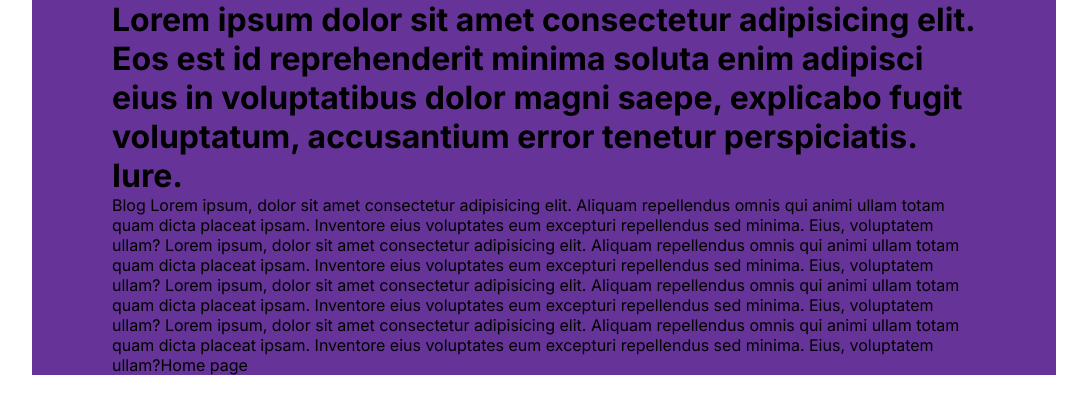
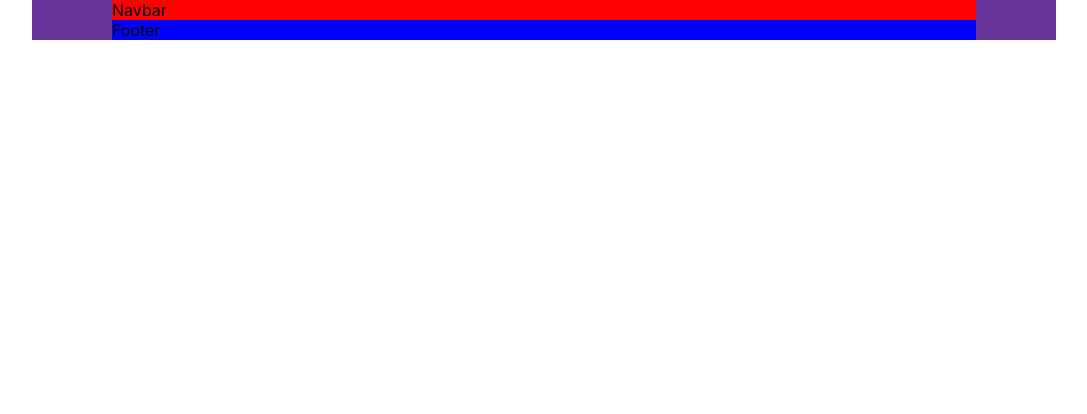
Before and after one commit to dinbandhu12/fullstack-blog-app, a Next.js app: page / in a window 1280 px wide. Shown: the top 414 px of the page, without its empty margins (96-1183 px from the left). Built offline with nearby package versions, Linux system fonts and the light colour scheme.

Commit message:
small change

```diff
--- a/src/app/page.jsx
+++ b/src/app/page.jsx
@@ -1,19 +1,15 @@
+import Footer from "@/components/footer/Footer";
+import Navbar from "@/components/navbar/Navbar";
 import Link from "next/link";
 
 export default function Home() {
-  return <div>
+  return (
+    <div>
+      <Navbar />
+      <Footer />
 
-<h1>
-  Lorem ipsum dolor sit amet consectetur adipisicing elit. Eos est id reprehenderit minima soluta enim adipisci eius in voluptatibus dolor magni saepe, explicabo fugit voluptatum, accusantium error tenetur perspiciatis. Iure.
-</h1>
+    </div>
 
-    <Link href="/blog">Blog
-    Lorem ipsum, dolor sit amet consectetur adipisicing elit. Aliquam repellendus omnis qui animi ullam totam quam dicta placeat ipsam. Inventore eius voluptates eum excepturi repellendus sed minima. Eius, voluptatem ullam?
-    Lorem ipsum, dolor sit amet consectetur adipisicing elit. Aliquam repellendus omnis qui animi ullam totam quam dicta placeat ipsam. Inventore eius voluptates eum excepturi repellendus sed minima. Eius, voluptatem ullam?
-    Lorem ipsum, dolor sit amet consectetur adipisicing elit. Aliquam repellendus omnis qui animi ullam totam quam dicta placeat ipsam. Inventore eius voluptates eum excepturi repellendus sed minima. Eius, voluptatem ullam?
-    Lorem ipsum, dolor sit amet consectetur adipisicing elit. Aliquam repellendus omnis qui animi ullam totam quam dicta placeat ipsam. Inventore eius voluptates eum excepturi repellendus sed minima. Eius, voluptatem ullam?
+  )
 
-    </Link>
-    Home page
-  </div>;
 }
--- /dev/null
+++ b/src/components/footer/Footer.jsx
@@ -0,0 +1,12 @@
+import React from 'react'
+import styles from './footer.module.css'
+
+const Footer = () => {
+  return (
+    <div className={styles.container}>
+      Footer
+    </div>
+  )
+}
+
+export default Footer
--- /dev/null
+++ b/src/components/footer/footer.module.css
@@ -0,0 +1,3 @@
+.container {
+    background-color: blue;
+}
--- /dev/null
+++ b/src/components/navbar/Navbar.jsx
@@ -0,0 +1,12 @@
+import React from 'react'
+import styles from './navbar.module.css'
+
+const Navbar = () => {
+  return (
+    <div className={styles.container}>
+      Navbar
+    </div>
+  )
+}
+
+export default Navbar
--- /dev/null
+++ b/src/components/navbar/navbar.module.css
@@ -0,0 +1,3 @@
+.container {
+    background-color: red;
+}
```
